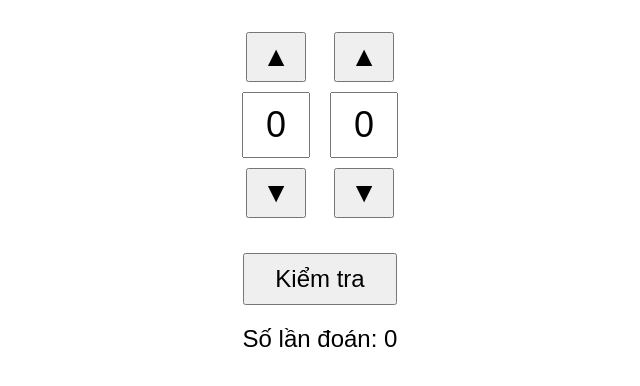
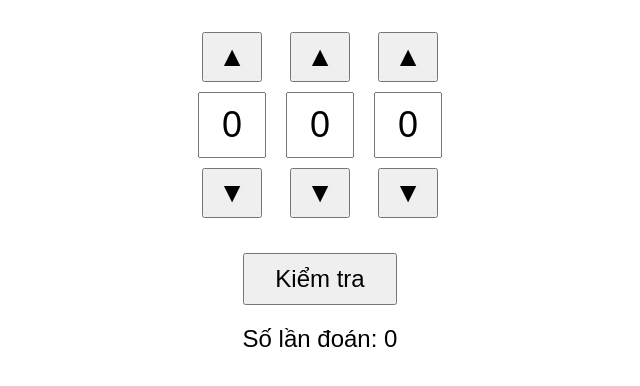
Before and after one commit to Vuvanluan1993/Numberguest, a plain HTML site: page index.html in a window 1280 px wide. Shown: the part 98-484 px from the top of the page, without its empty margins (320-960 px from the left). Drawn offline with Linux system fonts and the light colour scheme.

Commit message:
Update index.html

```diff
--- a/index.html
+++ b/index.html
@@ -83,11 +83,11 @@
 
   <script>
     // 🔧 Cấu hình số lượng chữ số ở đây:
-    const soLuongChuSo = 2;
+    const soLuongChuSo = 3;
 	let soLanDoan = 0;
 
     // 🔒 Mã bí mật (cần dài bằng `soLuongChuSo`)
-    const answer = ['9', '2'];
+    const answer = ['6', '4', '5'];
 	document.getElementById("clickSound").volume = 0.1;
 	document.getElementById("checkSound").volume = 0.2;
 
```
